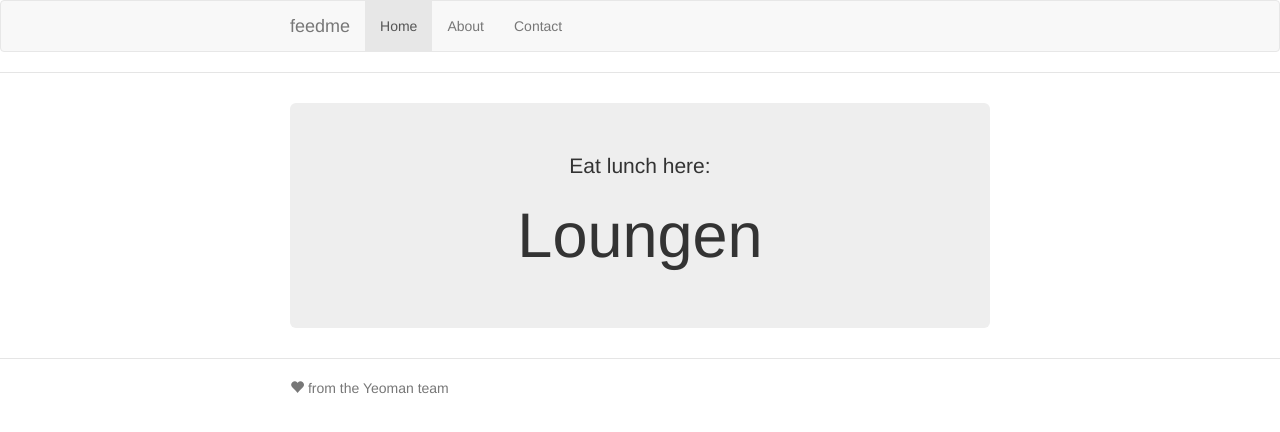
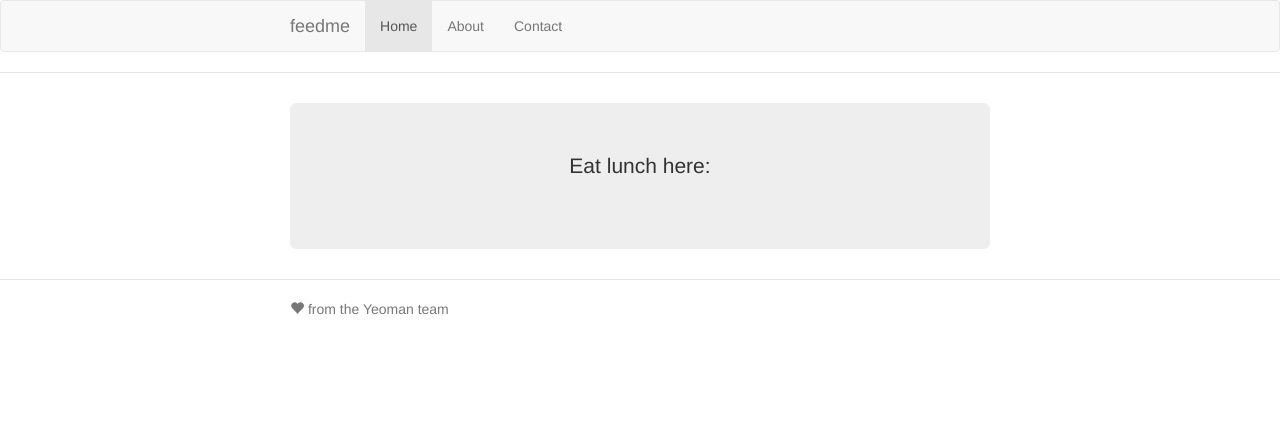
Before and after one commit to gufo/feedme, a website: page app/index.html in a window 1280 px wide. Drawn offline with nearby package versions, Linux system fonts and the light colour scheme; some packages are replaced by stand-ins of ours; files that its build step writes are made by us from their sources.

Commit message:
RED: Bind the name to an Angular scope value
We want to see the integration test turn red here, just to be sure that
Angular is running and picks up our binding. We do this before touching
any scope variables, so we know it turns green for the right reason.

If we changed the controller code before the view, we could end up
testing a false negative; if we misspelled `ng-bind` so Angular didn't
pick it up, we would still see the hard-coded view value - and we'd have
to troubleshoot this earlier change once the controller tries to expose
more than one value.

```diff
--- a/app/views/main.html
+++ b/app/views/main.html
@@ -1,4 +1,4 @@
 <div class="jumbotron">
   <p>Eat lunch here:</p>
-  <h1>Loungen</h1>
+  <h1 ng-bind="venue.name">Loungen</h1>
 </div>
```
